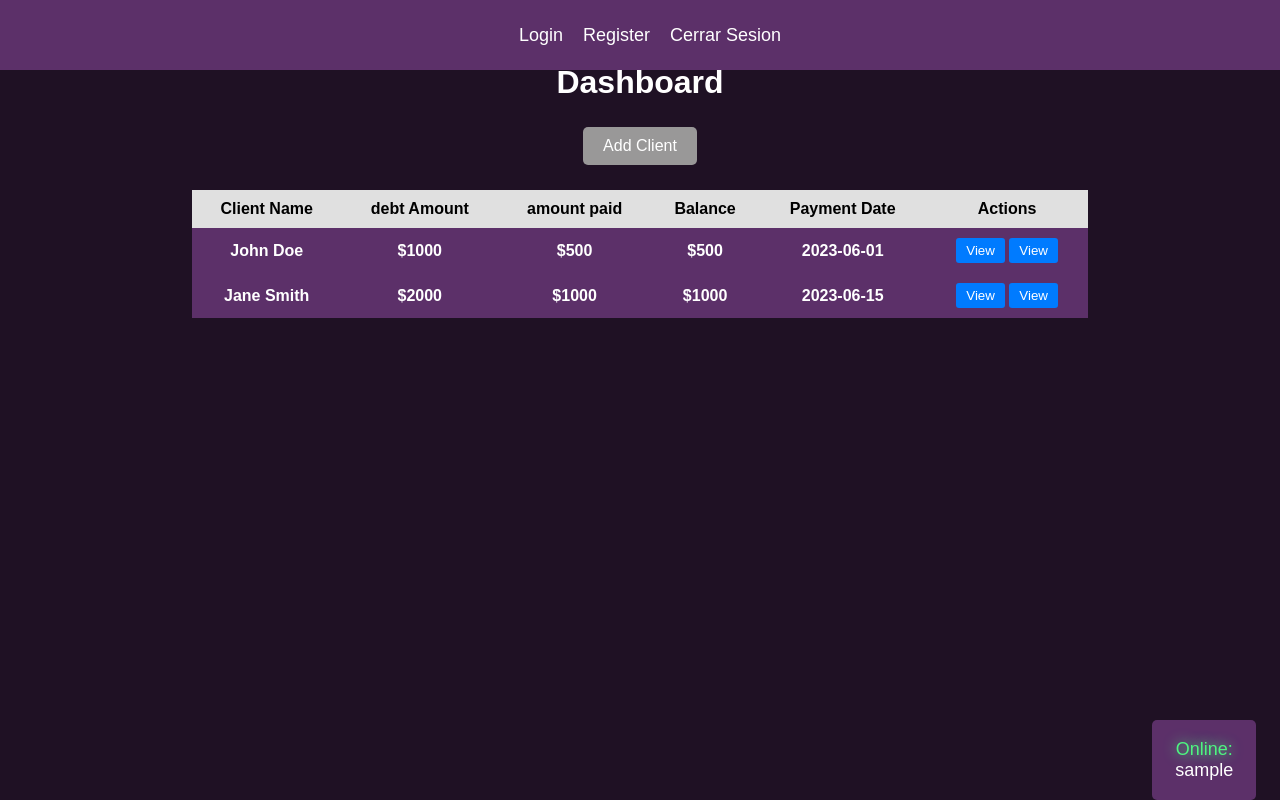
After one commit to puranoide/CobrosSistemaPhp, a PHP site: page /app/dasboard.php in a window 1280 px wide. The commit adds this page. Run offline with PHP 8.4, Linux system fonts and the light colour scheme; the visitor is signed in with stand-in values (Sample User, id 1).

Commit message:
dasbaordInit

```diff
--- /dev/null
+++ b/app/dasboard.php
@@ -0,0 +1,287 @@
+<?php
+session_start();
+if (!isset($_SESSION['user_id'])) {
+    header("Location: ../login.php");
+    exit();
+}
+?>
+<!DOCTYPE html>
+<html lang="en">
+
+<head>
+    <meta charset="UTF-8">
+    <meta name="viewport" content="width=device-width, initial-scale=1.0">
+    <title>KipuPay App</title>
+    <style>
+        body {
+            font-family: Arial, sans-serif;
+            background-color: rgb(31, 17, 36);
+            background-size: cover;
+            background-position: center;
+            margin: 0;
+            display: block;
+            justify-content: center;
+
+            height: 90vh;
+            max-width: 100%;
+            overflow-x: hidden;
+        }
+
+        .navbar {
+            background-color: rgb(92, 48, 105);
+            color: #fff;
+            display: flex;
+            justify-content: center;
+            align-items: center;
+            padding: 10px;
+            position: fixed;
+            top: 0;
+            left: 0;
+            width: 100%;
+            height: 50px;
+        }
+
+        .navbar a {
+            font-size: 18px;
+            color: #fff;
+            text-decoration: none;
+            margin: 0 10px;
+        }
+
+        .navbar a:hover {
+            text-decoration: underline #fff;
+
+        }
+
+        .auth {
+            font-size: 18px;
+            color: rgb(0, 0, 0);
+            text-decoration: none;
+            position: fixed;
+            top: 8%;
+            left: 2%;
+            width: 10%;
+            text-align: center;
+            background-color: rgb(78, 245, 128);
+            padding: 10px;
+            border-radius: 5px;
+        }
+
+        .table-clients {
+            width: 70%;
+            height: 50px;
+            margin: 0 auto;
+
+            border-collapse: collapse;
+
+        }
+
+        .table-clients td {
+            padding: 10px;
+
+            background-color: rgb(92, 48, 105);
+            text-align: center;
+            font-weight: bold;
+            color: #fff;
+        }
+
+        .table-clients th {
+            padding: 10px;
+            background-color: rgb(224, 224, 224);
+            text-align: center;
+            color: #000;
+        }
+
+        .table-clients button {
+            padding: 5px 10px;
+            background-color: #007BFF;
+            border: none;
+            border-radius: 3px;
+            cursor: pointer;
+            color: #fff;
+        }
+
+        .table-clients button:hover {
+            background-color: #0056b3;
+            transition: background-color 0.3s ease;
+        }
+
+        .title-page {
+            text-align: center;
+            color: #fff;
+            margin-top: 5%;
+        }
+
+        .add-client {
+            display: block;
+            background-color: rgb(153, 152, 152);
+            color: #fff;
+            border: none;
+            border-radius: 5px;
+            padding: 10px 20px;
+            cursor: pointer;
+            margin: 2% auto;
+            font-size: 16px;
+            text-align: center;
+        }
+
+        .add-client:hover {
+            background-color: rgb(102, 101, 101);
+            transition: background-color 0.3s ease;
+        }
+
+        .add-client:active {
+            background-color: rgb(102, 101, 101);
+        }
+
+        .identification {
+
+            font-size: 18px;
+            color: rgb(255, 255, 255);
+            text-decoration: none;
+            position: fixed;
+            top: 90%;
+            left: 90%;
+            width: 8%;
+            text-align: center;
+            background-color: rgb(92, 48, 105);
+            padding: 1px;
+            border-radius: 5px;
+        }
+
+        .onlineindicator {
+            color: #fff;
+            animation: pulse 1s infinite alternate;
+        }
+
+        @keyframes pulse {
+            0% {
+                color: #fff;
+
+            }
+
+            50% {
+                color: rgb(78, 245, 128);
+                text-shadow: 0 0 10px rgb(78, 245, 128);
+            }
+
+            100% {
+                color: rgb(78, 245, 128);
+                text-shadow: 0 0 20px rgb(78, 245, 128);
+            }
+        }
+
+        @media screen and (max-width: 768px) {
+
+            .navbar {
+                height: auto;
+                padding: 10px 0;
+            }
+
+            .navbar a {
+                margin: 5px 0;
+                margin: 0 10px;
+            }
+
+            .title-page {
+                font-size: 20px;
+            }
+
+            .add-client {
+                font-size: 14px;
+            }
+
+            .table-clients {
+                font-size: 12px;
+            }
+
+            .identification {
+                font-size: 14px;
+                width: 40%;
+                top: 90%;
+                left:55%;
+
+            }
+        }
+    </style>
+</head>
+
+<body>
+    <div class="navbar">
+
+        <a href="../login.php">Login</a>
+        <a href="../register.php">Register</a>
+        <a href="">Cerrar Sesion</a>
+    </div>
+
+    <h1 class="title-page">Dashboard</h1>
+
+    <button onclick="window.location.href = 'clientmanagement.php?action=add';" class="add-client">Add Client</button>
+
+    <table class="table-clients">
+        <thead>
+            <tr>
+                <th>Client Name</th>
+                <th>debt Amount</th>
+                <th>amount paid</th>
+                <th>Balance</th>
+                <th>Payment Date</th>
+                <th>Actions</th>
+            </tr>
+        </thead>
+        <tbody>
+            <tr>
+                <td>John Doe</td>
+                <td>$1000</td>
+                <td>$500</td>
+                <td>$500</td>
+                <td>2023-06-01</td>
+                <td>
+                    <button>View</button>
+                    <button>View</button>
+                </td>
+            </tr>
+            <tr>
+                <td>Jane Smith</td>
+                <td>$2000</td>
+                <td>$1000</td>
+                <td>$1000</td>
+                <td>2023-06-15</td>
+                <td>
+                    <button>View</button>
+                    <button>View</button>
+                </td>
+            </tr>
+        </tbody>
+    </table>
+
+    <?php
+    if (isset($_GET["auth"])): ?>
+        <p class="auth" id="message"><?php echo $_GET["auth"]; ?></p>
+    <?php
+    endif;
+    ?>
+
+    <div class="identification">
+        <p><span class="onlineindicator">Online:</span> <?php echo $_SESSION['username']; ?> </p>
+    </div>
+
+
+    <script>
+        setInterval(cleanMessage, 1000);
+
+        function cleanMessage() {
+            const messageElement = document.getElementById("message");
+            messageElement.style.opacity = 1;
+            (function fade() {
+                if ((messageElement.style.opacity -= 0.1) < 0) {
+                    messageElement.style.display = "none";
+                } else {
+                    requestAnimationFrame(fade);
+                }
+            })();
+        }
+    </script>
+</body>
+
+</html>
--- a/logic/authUser.php
+++ b/logic/authUser.php
@@ -42,9 +42,9 @@ if ($_SERVER['REQUEST_METHOD'] === 'POST') {
             $result = login($db, $username, $password);
             if ($result && $row = $result->fetchArray(SQLITE3_ASSOC)) {
                 session_start();
-                echo    "Login exitoso";
                 $_SESSION['username'] = $row['username'];
-                //header("Location:../index.php");
+                $_SESSION['user_id'] = $row['idUser'];
+                header("Location:../app/dasboard.php?auth=Login exitoso");
                 exit();
             } else {
                 header('Location:../login.php?message=Usuario o contraseña incorrectos');
```
Also changed, not shown: app/clientmanagement.php (added, +14 -0 lines).
